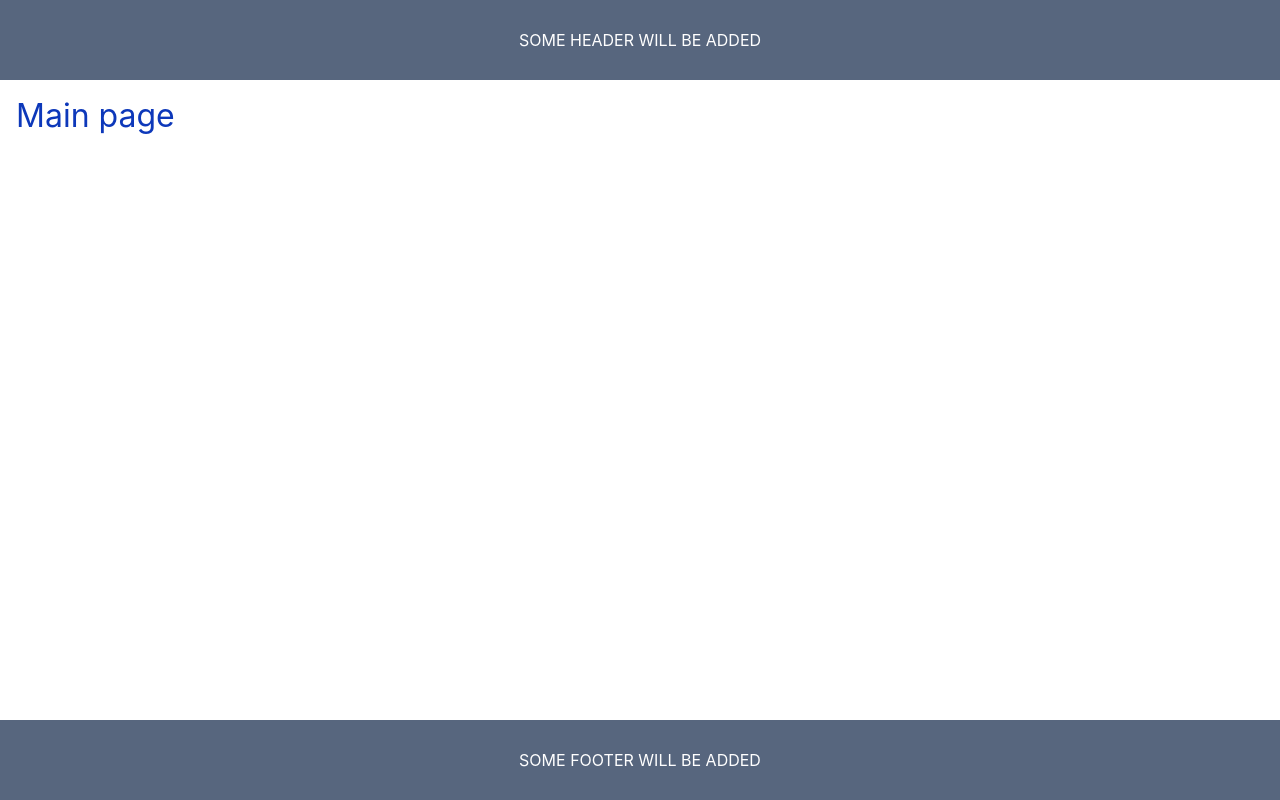
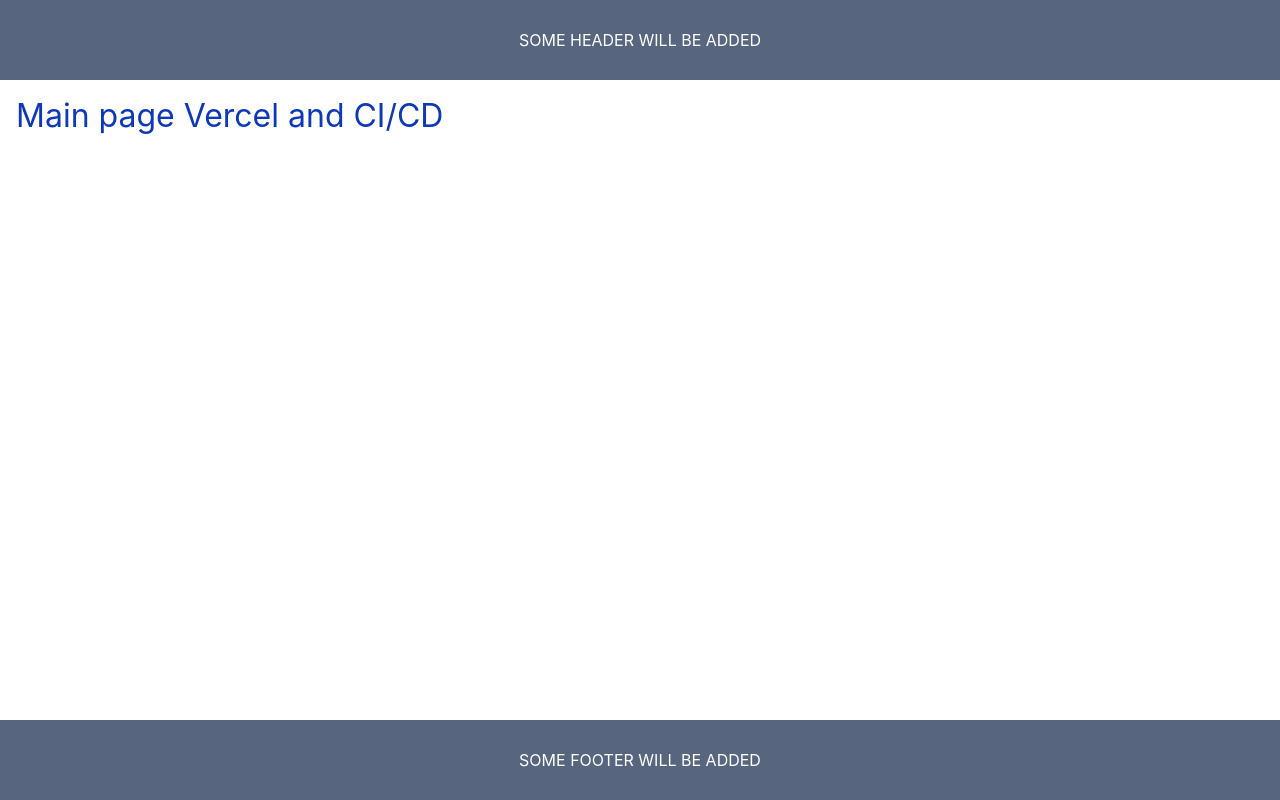
Before and after one commit to Chipernes/next-drn, a Next.js app: page / in a window 1280 px wide. Built offline with nearby package versions, Linux system fonts and the light colour scheme.

Commit message:
[SETUP] - Added CI/CD pipeline

```diff
--- a/src/app/page.tsx
+++ b/src/app/page.tsx
@@ -5,6 +5,7 @@ export default function Home() {
   return (
     <Box style={ pageStyle }>
       Main page
+      Vercel and CI/CD
     </Box>
   );
 }
```
Also changed, not shown: 1 other file (tests, documents, lock files or other folders).
